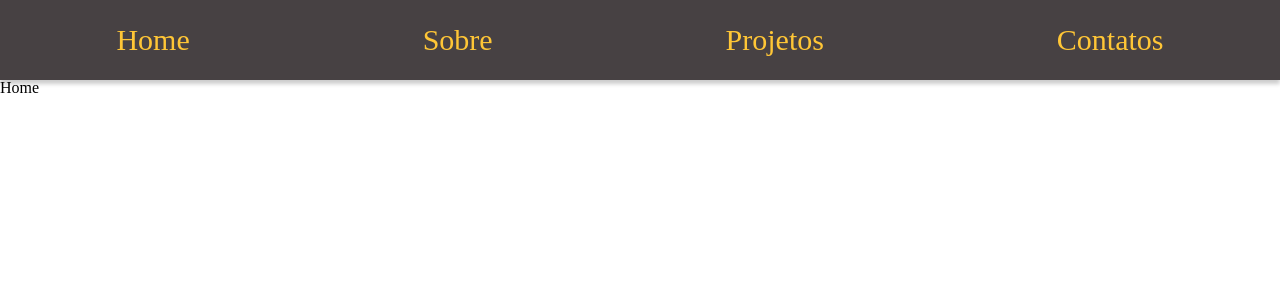
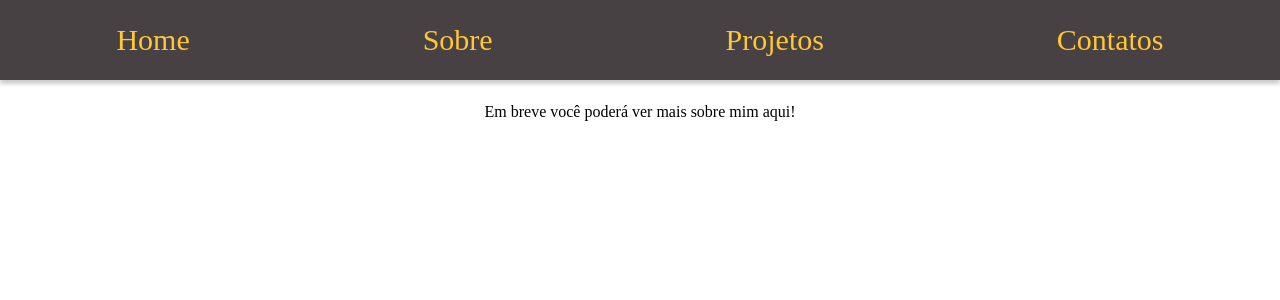
Before and after one commit to JayTStar/my_site, a React (Create React App) app: page / in a window 1280 px wide. Shown: the top 300 px of the page. Built offline with nearby package versions, Linux system fonts and the light colour scheme.

Commit message:
Delete home screen

```diff
--- a/src/App.tsx
+++ b/src/App.tsx
@@ -1,7 +1,6 @@
 import { BrowserRouter, Routes, Route } from "react-router-dom";
 
 import Header from "./Components/Header";
-import HomeScreen from "./Screens/HomeScreen";
 import ProjectsScreen from "./Screens/ProjectsScreen";
 import ContactsScreen from "./Screens/ContactsScreen";
 import AboutScreen from "./Screens/AboutScreen/AboutScreen";
@@ -11,10 +10,9 @@ function App() {
       <BrowserRouter>
       <Header/>
           <Routes>
-            <Route path="/" element={<HomeScreen />} />
+            <Route path="/" element={<AboutScreen />} />
             <Route path="/projects" element={<ProjectsScreen />} />
             <Route path="/contacts" element={<ContactsScreen />} />
-            <Route path="/about" element={<AboutScreen />} />
           </Routes>
       </BrowserRouter>
   );
--- a/src/Screens/HomeScreen/index.tsx
+++ /dev/null
@@ -1,5 +0,0 @@
-export default function HomeScreen(){
-    return(
-        <p>Home</p>
-    )
-}
```
